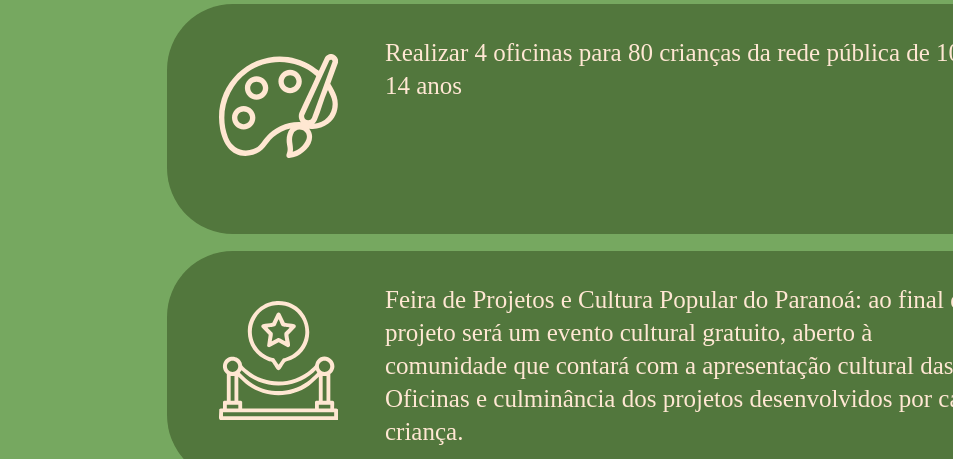
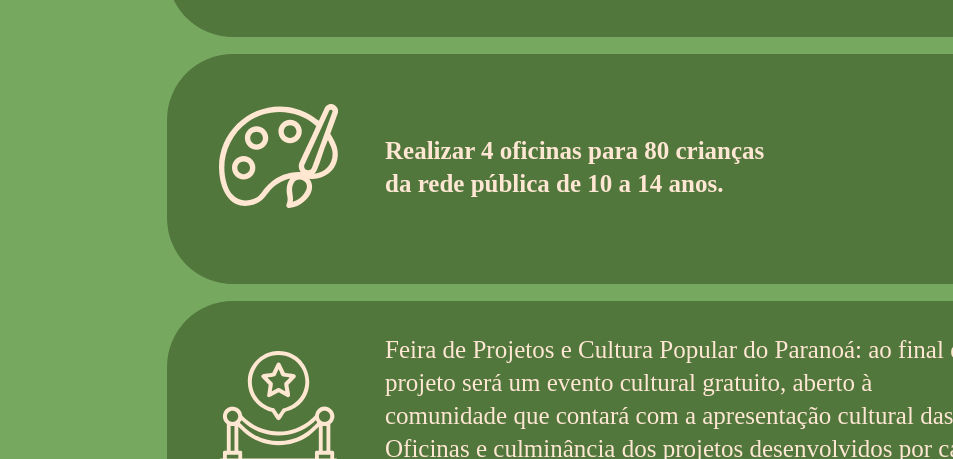
Before and after one commit to jv-barros/projetos.github.io, a plain HTML site: page index.html in a window 1280 px wide. Shown: the part 2105-2564 px from the top of the page, without its empty margins (327-1280 px from the left). Drawn offline with Linux system fonts and the light colour scheme; a web font is replaced by a local one.

Commit message:
fix errors

```diff
--- a/index.html
+++ b/index.html
@@ -10,7 +10,7 @@
     <div class="main">
       <div class="top-bar">
         <div class="top-bar-logo"></div>
-        <a href="https://jv-barros.github.io/instituto-rizoma.github.io/"><div class="top-bar-menu-inicio">INÍCIO</div></a>
+        <div class="top-bar-menu-inicio">INÍCIO</div>
         <div class="top-bar-menu-quemsomos">QUEM SOMOS</div>
         <div class="top-bar-menu-projetos">PROJETOS</div>
         <div class="top-bar-menu-transparencia">TRANSPARÊNCIA</div>
@@ -35,7 +35,7 @@
         </div>
         <div class="objetivos-icons-2">
             <div class="objetivos-icons-2-image"></div>
-          <div class="objetivos-icons-2-text">Realizar 4 oficinas para 80 crianças da rede pública de 10 a 14 anos</div>
+          <div class="objetivos-icons-2-text"><b>Realizar 4 oficinas para 80 crianças<br> da rede pública de 10 a 14 anos.</b></div>
         </div>
         <div class="objetivos-icons-3">
             <div class="objetivos-icons-3-image"></div>
@@ -53,18 +53,18 @@
         <!-- verificar se ondas estão na direcao certa -->
         <div class="diferenciais-title">DIFERENCIAIS</div>
         <div class="diferenciais-icons-1">
-            <div class="diferenciais-icons-1-icon"></div>
-            <div class="diferenciais-icons-1-title">Metodologia Inovadora</div>
+            <div class="diferenciais-icons-1-icon"></div><br>
+            <div class="diferenciais-icons-1-title">Metodologia Inovadora</div><br><br>
             <div class="diferenciais-icons-1-text">A combinação de oficinas práticas e do desenvolvimento de projetos individuais e coletivos através da Metodologia de Trabalho de Projeto permite que os jovens desenvolvam habilidades tanto técnicas quanto socioemocionais.</div>
         </div>
         <div class="diferenciais-icons-2">
-            <div class="diferenciais-icons-2-icon"></div>
-            <div class="diferenciais-icons-2-title">Valorização da cultura local</div>
+            <div class="diferenciais-icons-2-icon"></div><br>
+            <div class="diferenciais-icons-2-title">Valorização da cultura local</div><br><br>
             <div class="diferenciais-icons-2-text">As oficinas são ministradas por artistas e profissionais da própria comunidade, promovendo uma relação direta entre as práticas culturais locais e o aprendizado.</div>
         </div>
         <div class="diferenciais-icons-3">
-            <div class="diferenciais-icons-3-icon"></div>
-            <div class="diferenciais-icons-3-title">Autonomia e protagonismo</div>
+            <div class="diferenciais-icons-3-icon"></div><br>
+            <div class="diferenciais-icons-3-title">Autonomia e protagonismo</div><br><br>
             <div class="diferenciais-icons-3-text">O projeto foca no desenvolvimento da autonomia dos jovens, incentivando-os a se tornar agentes de transformação de suas próprias realidades.</div>
         </div>
         <div class="diferenciais-icons-4">
--- a/styles-projetos.css
+++ b/styles-projetos.css
@@ -286,7 +286,7 @@ body {
     margin-top: 377.75px;
     margin-left: 494px;
     width: 932px;
-    height: 230px;
+    height: 280px;
     /* UI Properties */
     background: #52773D 0% 0% no-repeat padding-box;
     border-radius: 66px;
@@ -365,7 +365,7 @@ body {
 .objetivos-icons-2-text {
     /* Layout Properties */
     /* top: 1794px; */
-    margin-top: 32px;
+    margin-top: 80.15px;
     margin-left: 218px;
     /* Layout Properties */
     width: 600px;
@@ -386,7 +386,7 @@ body {
     margin-top: 17px;
     margin-left: 494px;
     width: 932px;
-    height: 230px;
+    height: 280px;
     /* UI Properties */
     background: #52773D 0% 0% no-repeat padding-box;
     border-radius: 66px;
@@ -434,15 +434,18 @@ body {
 .objetivos-image {
     /* background: transparent url('DEMOCRATIZAR_CONHECIMENTO.svg') 0% 0% no-repeat padding-box; */
     /* Layout Properties */
-    top: 2549px;
-    margin-left: 390px;
+    margin-top: 1065px auto;
+    left: 520px;
+    /* margin-left: 390px; */
     width: 1140px;
     height: 760px;
     /* UI Properties */
     background: transparent url('objetivos.png') 0% 0% no-repeat padding-box;
     opacity: 1;
 
-    background-size: 100%;
+    background-size: 75%;
+    position: absolute;
+
 }
 
 
```
